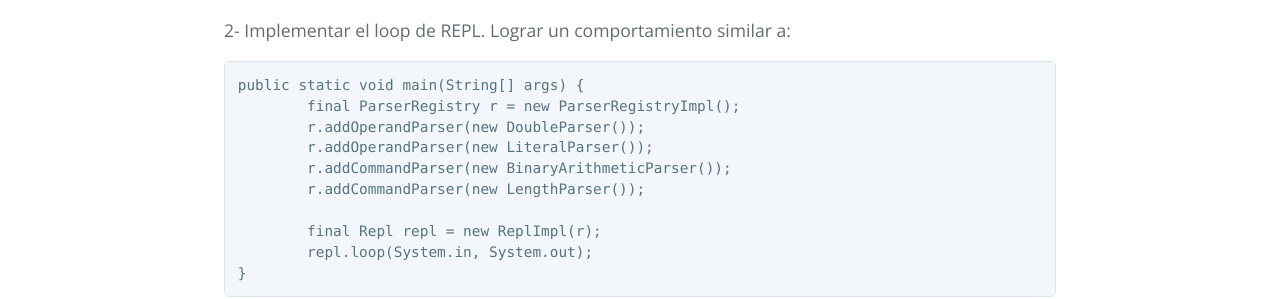
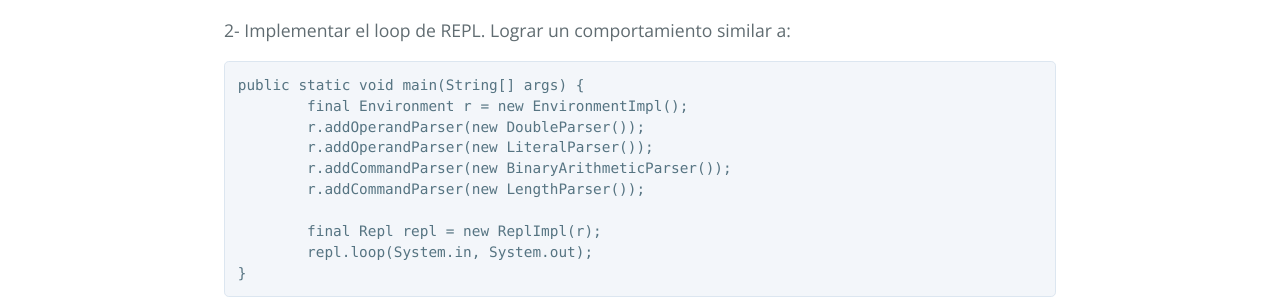
Before and after one commit to FacultadDeIngenieria/daoo-site, a Jekyll site: the page built from 4-behaviour/repl-1.md, in a window 1280 px wide. Shown: the part 446-745 px from the top of the page. Built offline with Jekyll 4.4.1, drawn with Linux system fonts in a browser that asks for light colours.

Commit message:
Update repl-1.md

````diff
--- a/4-behaviour/repl-1.md
+++ b/4-behaviour/repl-1.md
@@ -12,7 +12,7 @@ permalink: /practice/repl-1
 
 ```java
 public static void main(String[] args) {
-        final ParserRegistry r = new ParserRegistryImpl();
+        final Environment r = new EnvironmentImpl();
         r.addOperandParser(new DoubleParser());
         r.addOperandParser(new LiteralParser());
         r.addCommandParser(new BinaryArithmeticParser());
````
